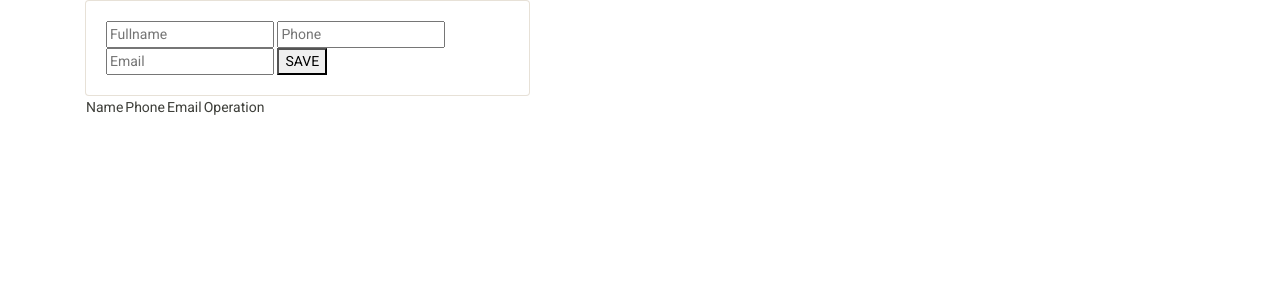
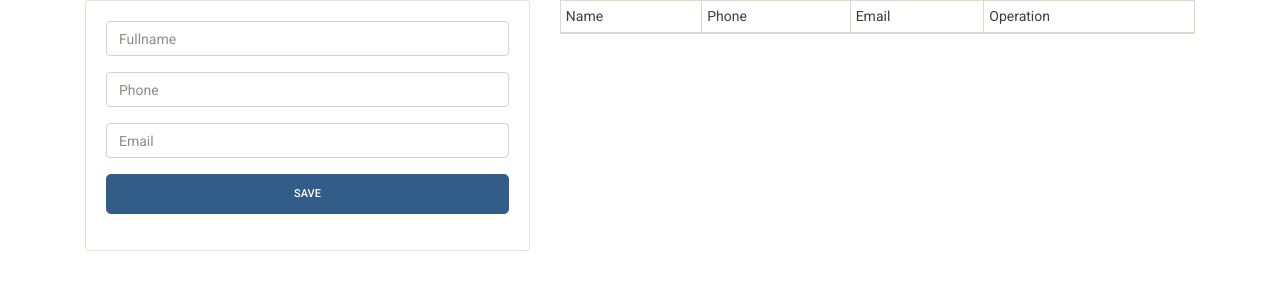
Before and after one commit to miusuarioamigo/python-Le, a Flask app: page / in a window 1280 px wide. Shown: the top 300 px of the page. Run offline with Flask 2, Linux system fonts and the light colour scheme; data that the repository does not hold is empty; some libraries are stand-ins or nearby versions.

Commit message:
gave style to tables and mods in /edit

```diff
--- a/flask_ex_app/templates/index.html
+++ b/flask_ex_app/templates/index.html
@@ -2,23 +2,6 @@
 {% block body%}
 <div class="row">
     <div class="col-md-5">
-        <div class="card card-body">
-            <form action="/add_contact" method="POST">
-                <input type="text" name="fullname" placeholder="Fullname">
-                <input type="text" name="phone" placeholder="Phone">
-                <input type="text" name="email" placeholder="Email">
-                <button type="submit">
-                    SAVE
-                </button>
-            </form>
-        </div>
-    </div>
-    <div class="col-md-7">
-
-    </div>
-</div>
-
-
         {% with messages = get_flashed_messages() %}  <!-- Guarda valor de mensaje enviado con flash()-->
         {% if messages %}
         {% for message in messages %} <!-- por cada mensage en arreglo message -->
@@ -33,7 +16,27 @@
         {% endif %}
         {% endwith %}
 
-<table>
+        <div class="card card-body">
+            <form action="/add_contact" method="POST">
+                <div class="form-group">
+                    <input type="text" name="fullname" placeholder="Fullname" class="form-control">
+                </div>
+                <div class="form-group">
+                    <input type="text" name="phone" placeholder="Phone" class="form-control">
+                </div>
+                <div class="form-group">
+                    <input type="text" name="email" placeholder="Email" class="form-control">
+                </div>
+                <div class="form-group">
+                    <button type="submit" class="btn btn-primary btn-lg btn-block">
+                        SAVE
+                    </button>
+                </div>
+            </form>
+        </div>
+    </div>
+    <div class="col-md-7">
+        <table class="table table-striped table-bordered bg-white table-sm">
             <thead>
                 <tr>
                     <td>Name</td>
@@ -49,12 +52,18 @@
                         <td>{{i.2}}</td>
                         <td>{{i.3}}</td>
                         <td>
-                    <a href="/edit/{{i.0}}">Edit</a>
-                    <a href="/delete/{{i.0}}">Delete</a>
+                            <a href="/edit/{{i.0}}" class="btn btn-info">Edit</a>
+                            <a href="/delete/{{i.0}}" class="btn btn-warning">Delete</a>
                         </td>
                     </tr>
                 {% endfor %}
             </tbody>
         </table>
+    </div>
+</div>
+
+
+
+
 
 {% endblock %}
```
Also changed, not shown: flask_ex_app/templates/edit.html (+19 -8 lines). Lines whose indentation alone changed are shown as unchanged.
